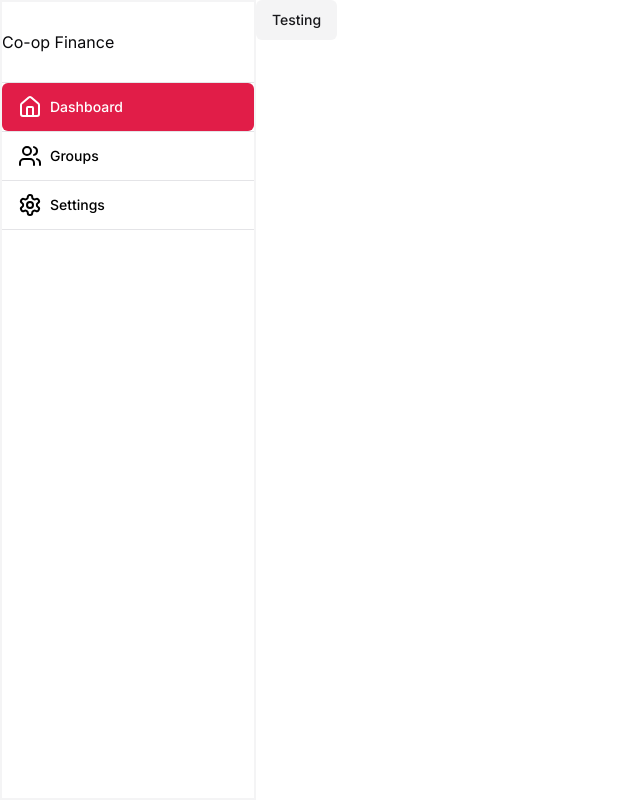
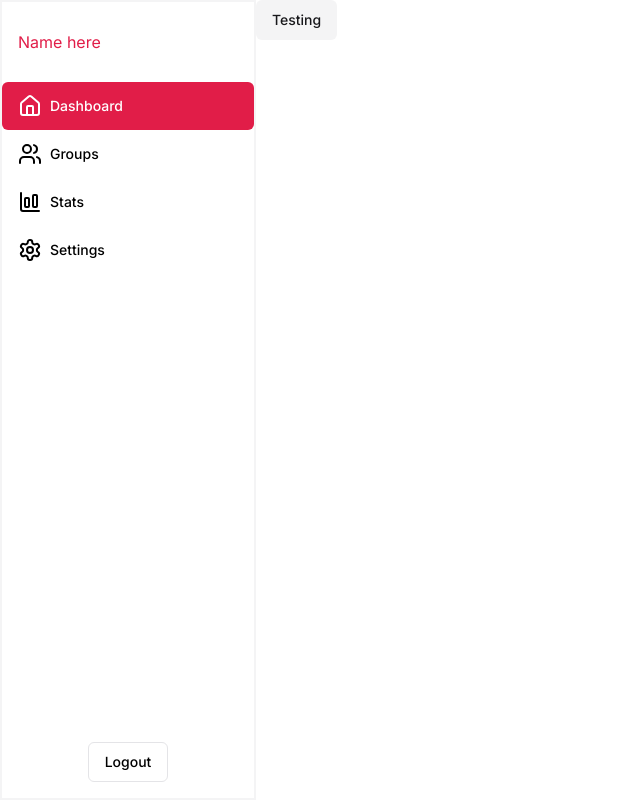
Before and after one commit to ShaneSaw1705/co-op_finance, a Next.js app: page / in a window 1280 px wide. Shown: the whole page, without its empty margins (0-640 px from the left). Built offline with nearby package versions, Linux system fonts and the light colour scheme.

Commit message:
updating the ui

```diff
--- /dev/null
+++ b/app/stats/page.tsx
@@ -0,0 +1,7 @@
+import React from 'react'
+
+export default function Stats() {
+  return (
+    <div>Stats</div>
+  )
+}
--- a/components/Navbar.tsx
+++ b/components/Navbar.tsx
@@ -8,19 +8,20 @@ import {
   UsersIcon,
   Home,
   Settings,
+  ChartColumnBigIcon,
 } from "lucide-react";
 
 export default function NavBar() {
   const pathname = usePathname();
   const router = useRouter();
-
   return (
     <div className='min-w-64 h-screen bg-background border-secondary border-solid border-2 flex flex-col justify-start items-center text-start'>
-      <div className='h-[80px] w-full flex flex-row text-start justify-start items-center'>
-        <h1 className='text-foreground'>Co-op Finance</h1>
+      <div className='flex flex-col justify-between w-full h-full'>
+        <div>
+          <div className='h-[80px] w-full flex flex-row text-start justify-start items-center px-4'>
+            <h1 className='text-primary'>Name here</h1>
           </div>
           <div className='flex flex-col w-full *:w-full *:justify-start'>
-        <Separator />
             <Button
               variant={'ghost'}
               className={`py-6 ${pathname === '/' ? 'bg-primary text-white hover:bg-primary hover:text-white' : ''}`}
@@ -28,7 +29,6 @@ export default function NavBar() {
             >
               <Home className='mr-2' /> Dashboard
             </Button>
-        <Separator />
             <Button
               variant={'ghost'}
               className={`py-6 ${pathname === '/groups' ? 'bg-primary text-white hover:bg-primary hover:text-white' : ''}`}
@@ -36,7 +36,13 @@ export default function NavBar() {
             >
               <UsersIcon className='mr-2' /> Groups
             </Button>
-        <Separator />
+            <Button
+              variant={'ghost'}
+              className={`py-6 ${pathname === '/stats' ? 'bg-primary text-white hover:bg-primary hover:text-white' : ''}`}
+              onClick={() => router.push('/stats')}
+            >
+              <ChartColumnBigIcon className='mr-2' /> Stats
+            </Button>
             <Button
               variant={'ghost'}
               className={`py-6 ${pathname === '/settings' ? 'bg-primary text-white hover:bg-primary hover:text-white' : ''}`}
@@ -44,7 +50,11 @@ export default function NavBar() {
             >
               <Settings className='mr-2' /> Settings
             </Button>
-        <Separator />
+          </div>
+        </div>
+        <div className='flex w-full justify-center py-4'>
+          <Button variant={'outline'}>Logout</Button>
+        </div>
       </div>
     </div>
   );
```
Lines whose indentation alone changed are shown as unchanged.
